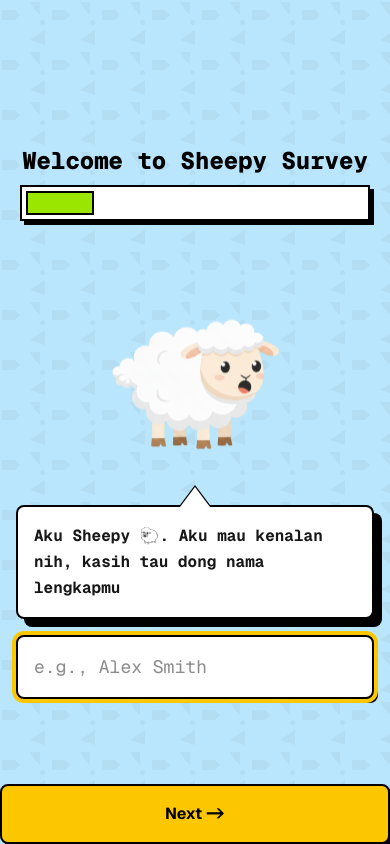
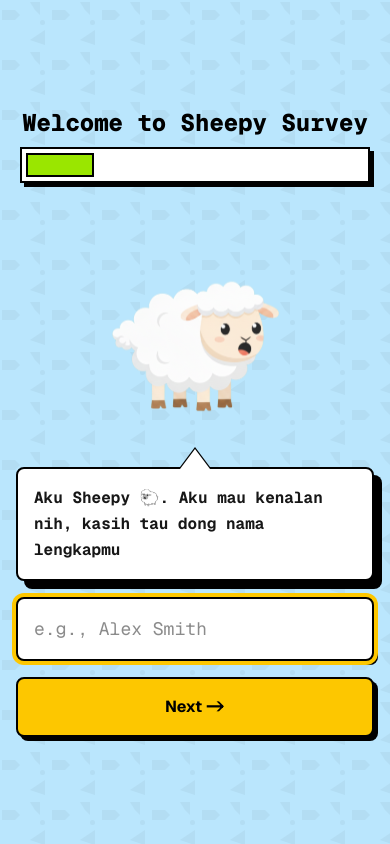
Before and after one commit to Michael-Hansel17/interactive-survey, a Next.js app: page / in a window 390 px wide. Built offline with nearby package versions, Linux system fonts and the light colour scheme.

Commit message:
fix: button position in mobile frame size

```diff
--- a/app/page.tsx
+++ b/app/page.tsx
@@ -127,7 +127,7 @@ export default function Home() {
             >
                 <div className="w-full max-w-2xl text-center bg-white p-8 border-4 border-black shadow-[10px_10px_0px_#000]">
                     <h1 className="text-4xl md:text-5xl font-extrabold font-mono mb-4 text-green-600">
-                        ROOAARSOME!
+                        BAA-MAZING!
                     </h1>
                     <p className="text-xl mb-6">Thanks for your answers.</p>
 
@@ -195,7 +195,7 @@ export default function Home() {
                                 onSubmit={handleNextQuestion}
                                 onPrevious={handlePreviousQuestion}
                                 questionIndex={history.length}
-                                isLastQuestion={false}
+                                isLastQuestion={currentQuestion.next === null ? true : false}
                             />
                         )}
                     </div>
--- a/components/QuestionForm.tsx
+++ b/components/QuestionForm.tsx
@@ -96,7 +96,7 @@ const QuestionForm: React.FC<QuestionFormProps> = ({
         flex gap-3
         ${questionIndex > 0 ? "justify-between" : "justify-end"}
         sm:static sm:mt-0
-        fixed left-0 right-0 bottom-0 z-20
+        z-20
 
       `}
             >
```
